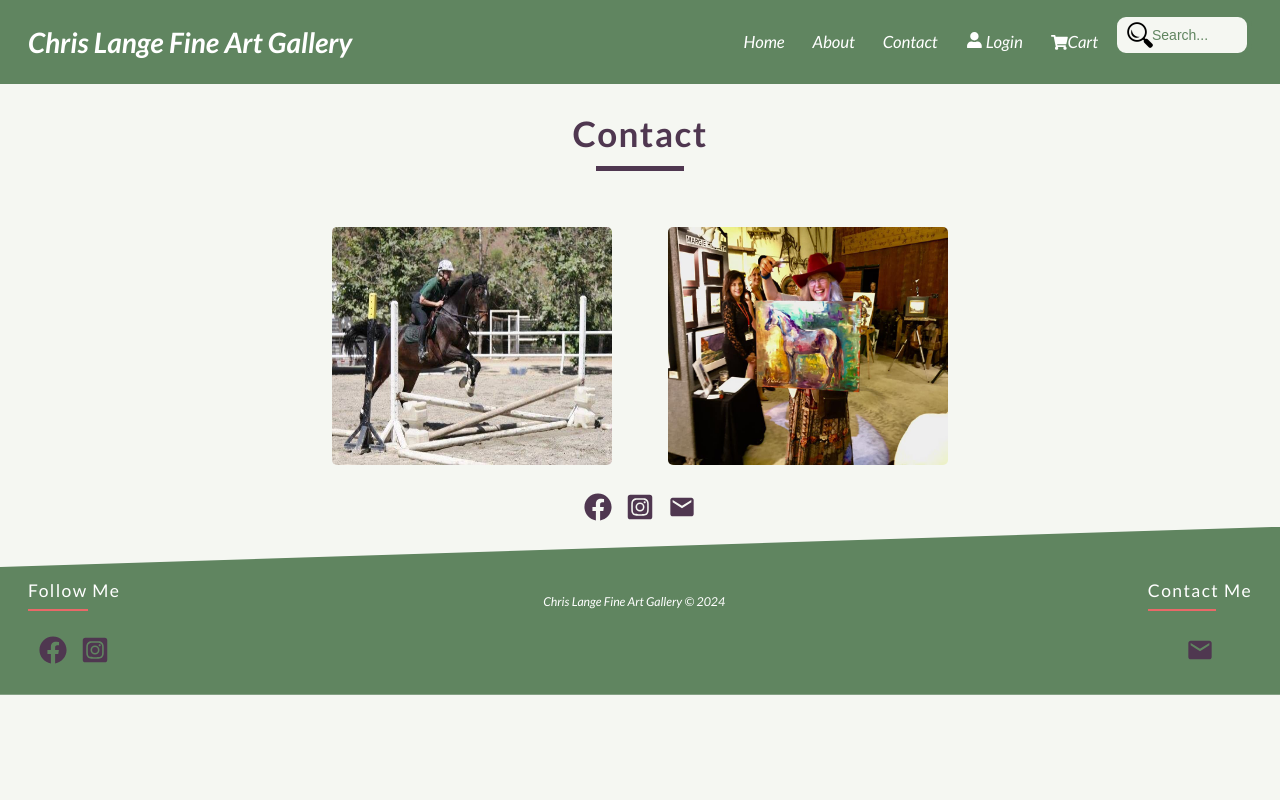
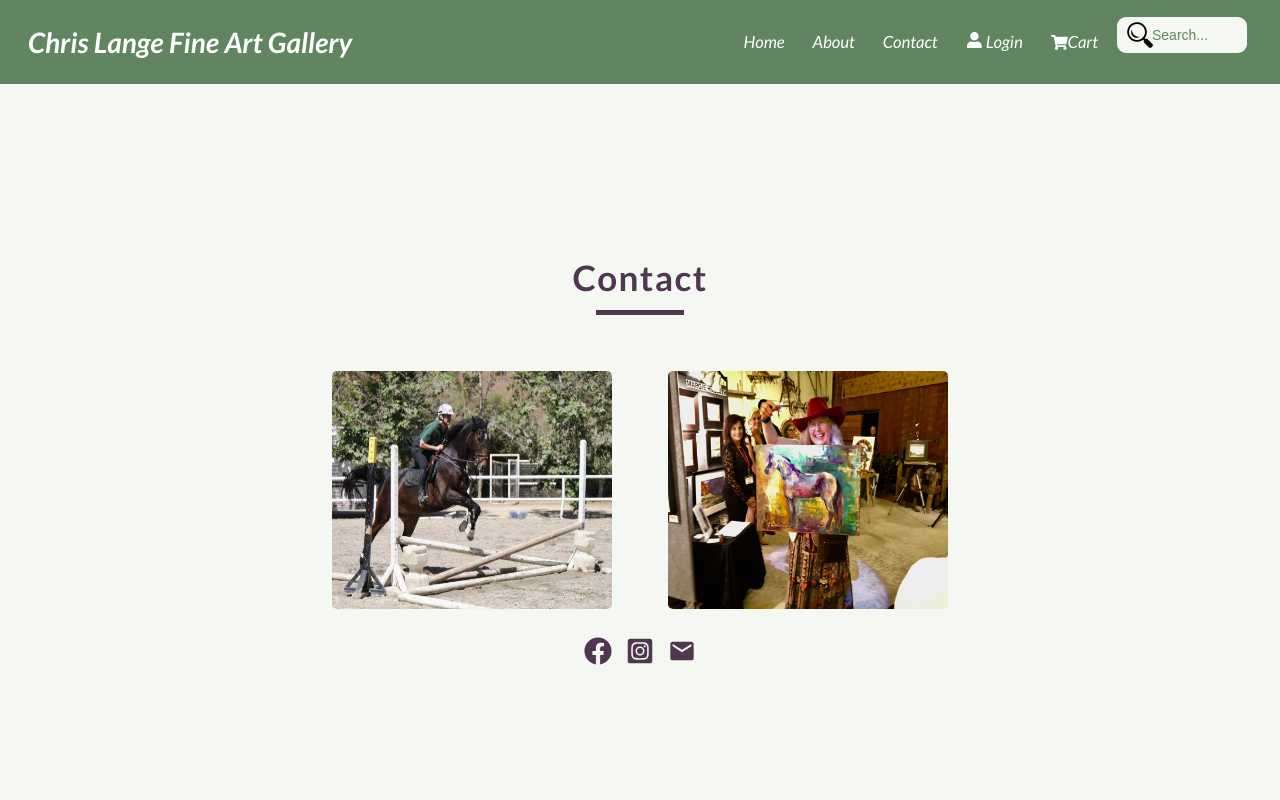
Before and after one commit to michi1008/Chris-Art-Shop, a React (Create React App) app in the folder frontend/: page /contact in a window 1280 px wide. Shown: the top 800 px of the page. Built offline with nearby package versions, Linux system fonts and the light colour scheme.

Commit message:
fix contact page

```diff
--- a/frontend/src/screens/ContactScreen.css
+++ b/frontend/src/screens/ContactScreen.css
@@ -3,6 +3,7 @@
     flex-direction: column;
     justify-content: center;
     align-items: center;
+    min-height: calc(100vh - 5rem);
 }
 
 .contact-title-container {
```
